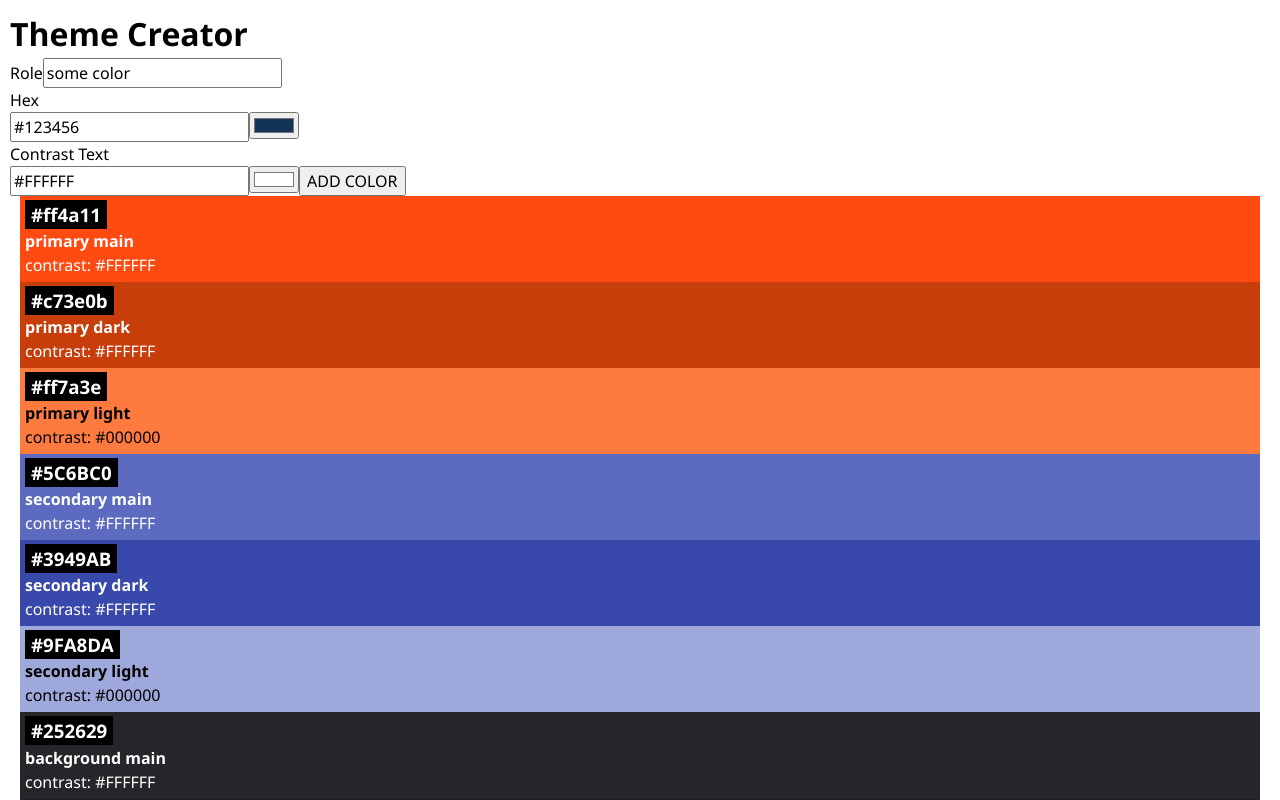
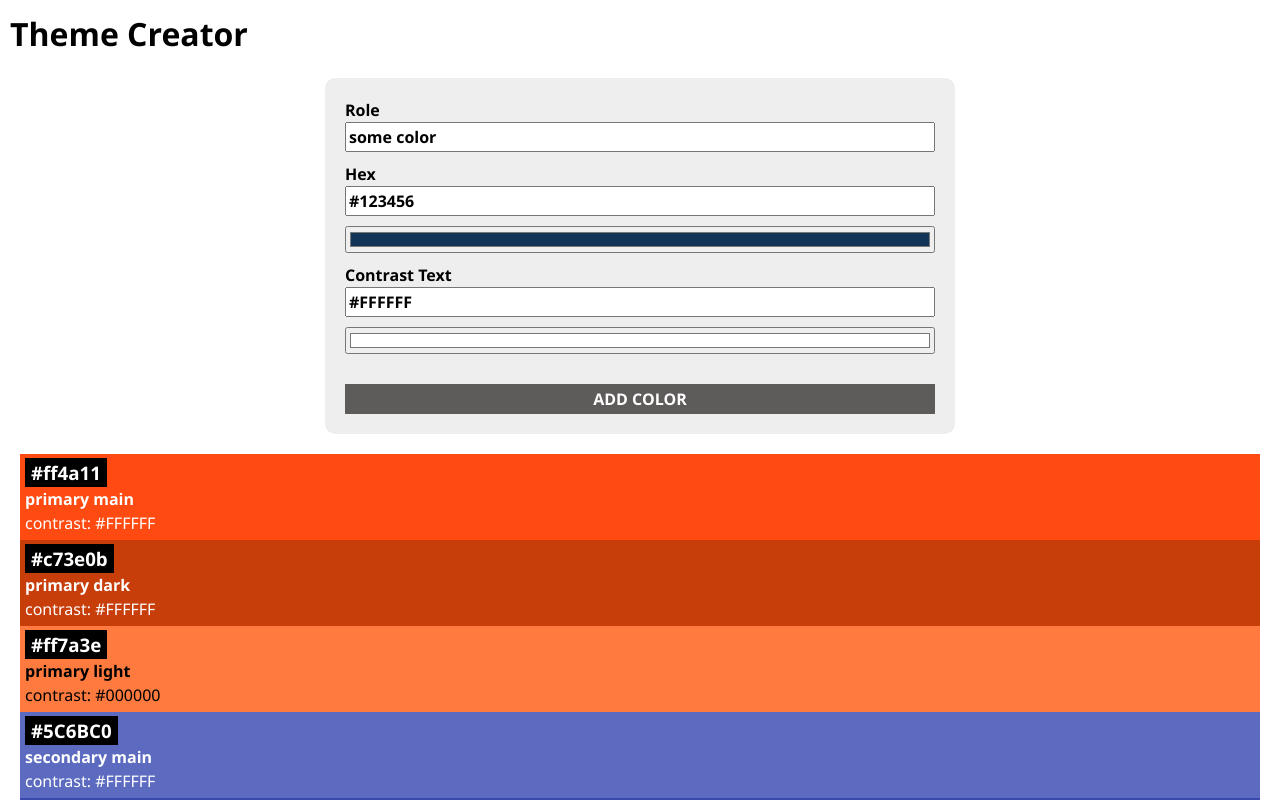
Before and after one commit to carmen136/recap4_project, a React (Vite) app: page / in a window 1280 px wide. Shown: the top 800 px of the page. Built offline with nearby package versions, Linux system fonts and the light colour scheme.

Commit message:
solving issue2

```diff
--- a/src/Components/ColorInput/ColorInput.jsx
+++ b/src/Components/ColorInput/ColorInput.jsx
@@ -1,5 +1,5 @@
 import { useState } from "react";
-
+import "../Form/Form.css"
 
 export default function ColorInput({ id, defaultValue }) {
     const [color, setColor] = useState(defaultValue);
@@ -18,9 +18,9 @@ export default function ColorInput({ id, defaultValue }) {
 
     return (
         <>
-        <input type="text" id={id} value={color} name={id}  onChange={handleInputChange}></input>
+        <input className="form__element" type="text" id={id} value={color} name={id}  onChange={handleInputChange}></input>
 
-        <input type="color" value={color} onChange={handleInputChange}></input>
+        <input className="form__element" type="color" value={color} onChange={handleInputChange}></input>
         </>
     )
 }
--- /dev/null
+++ b/src/Components/Form/Form.css
@@ -0,0 +1,28 @@
+
+form {
+    width: 50%;
+    margin: 20px auto;
+    background-color: #EEE;
+    padding: 20px 20px 10px;
+    border-radius: 10px;
+}
+
+.form__element {
+    width: 100%;
+    margin-bottom: 10px;
+    font-weight: bold;
+}
+
+
+.button {
+    margin-top: 20px;
+    border: none;
+    font-weight: bold;
+    background-color: rgb(94, 91, 91);
+    color: white;
+    padding: 3px 0;
+}
+
+.button:active {
+    background-color: black;
+}
--- a/src/Components/Form/Form.jsx
+++ b/src/Components/Form/Form.jsx
@@ -1,4 +1,5 @@
 import ColorInput from "../ColorInput/ColorInput";
+import "./Form.css"
 
 export default function ColorForm({ onAddColor, initialData = { role: "some color", hex: "#123456", contrastText: "#FFFFFF"} }) {
     function handleSubmit(event) {
@@ -13,27 +14,27 @@ export default function ColorForm({ onAddColor, initialData = { role: "some colo
 
 return (
     <form onSubmit={handleSubmit}>
-        <label htmlFor="role">Role</label>
+        <label className="form__element" htmlFor="role">Role</label>
         {/* <select id="input_role" required>
             <option value="Font color" name="role">Font color</option>
             <option value="Background color" name="role">Background color</option>
             <option value="Highlight color" name="role">Highlight color</option>
             <option value="random" name="role">random</option>
         </select> */}
-        <input type="text" id="role" name="role" defaultValue={initialData.role}></input>
+        <input className="form__element" type="text" id="role" name="role" defaultValue={initialData.role}></input>
       <br />
-      <label htmlFor="hex">
+      <label className="form__element" htmlFor="hex">
         Hex
         <br />
         <ColorInput id="hex" defaultValue={initialData.hex} />
       </label>
       <br />
-      <label htmlFor="contrastText">
+      <label className="form__element" htmlFor="contrastText">
         Contrast Text
         <br />
         <ColorInput id="contrastText" defaultValue={initialData.contrastText} />
       </label>
-        <button type="submit">ADD COLOR</button>
+        <button className="form__element button" type="submit">ADD COLOR</button>
     </form>
 )
 
```
